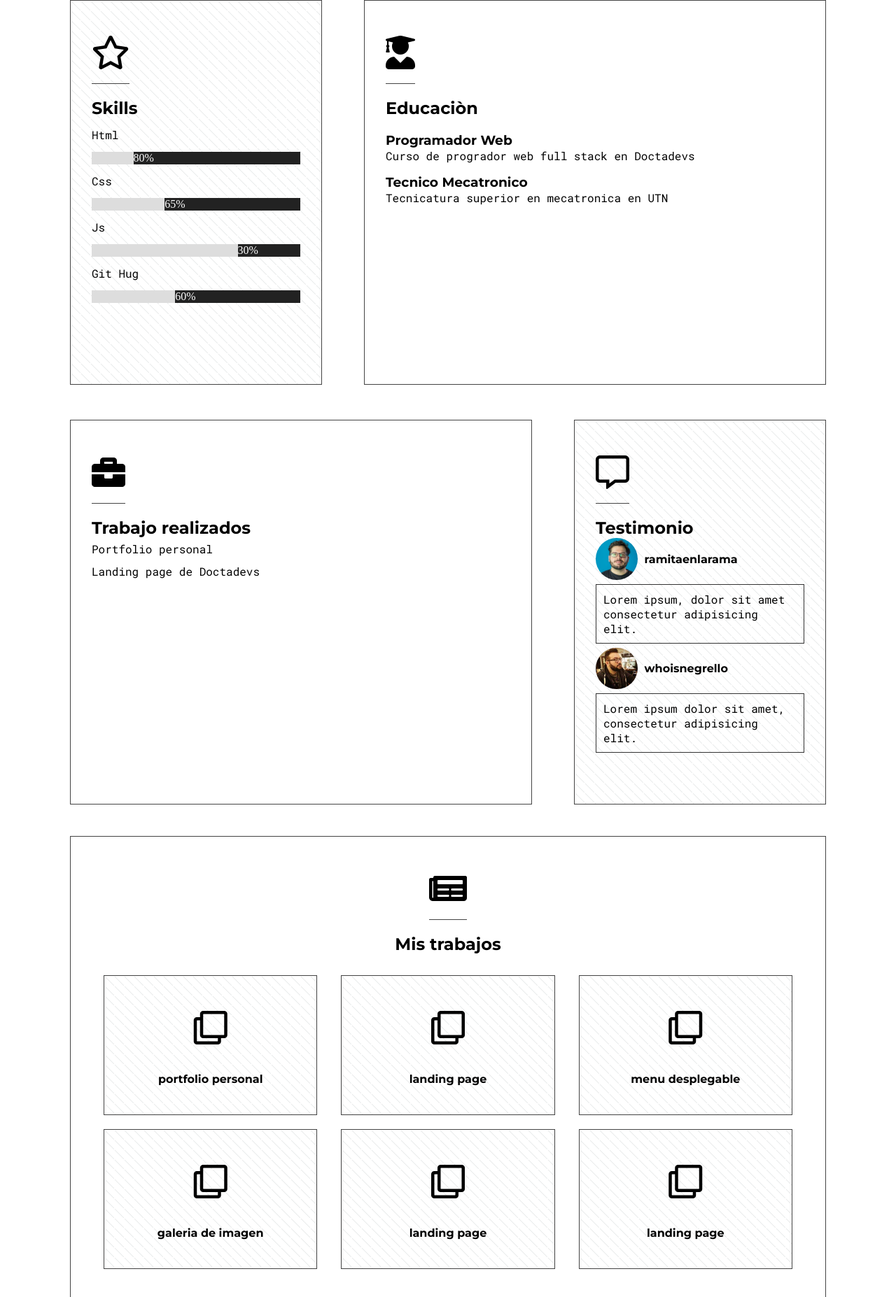
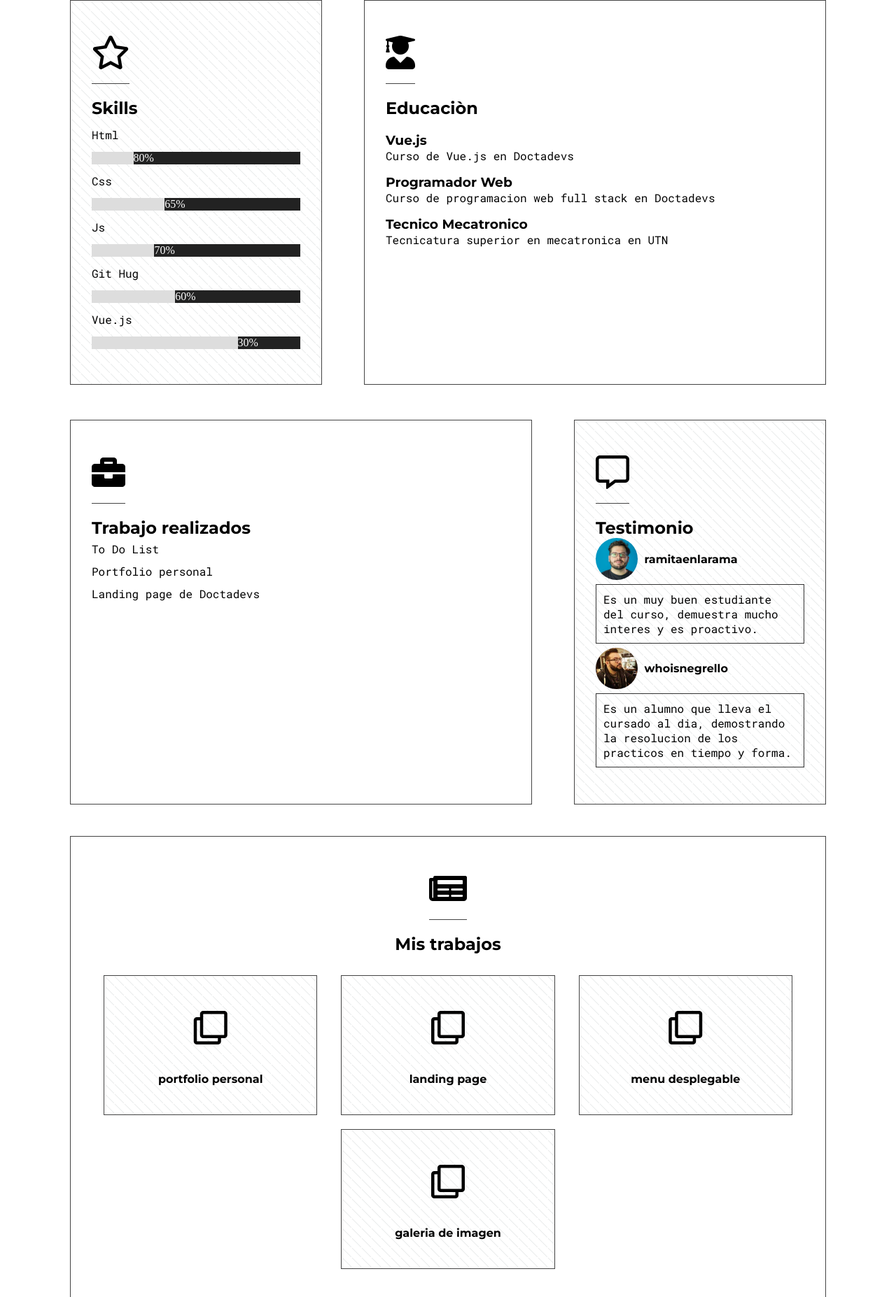
Before and after one commit to Juan-Robledo/portfolio, a plain HTML site: page index.html in a window 1280 px wide. Shown: the part 1025-2879 px from the top of the page at 70% size. Drawn offline with Linux system fonts and the light colour scheme.

Commit message:
se realizo modificaciones en el archivo html

```diff
--- a/assets/css/style.css
+++ b/assets/css/style.css
@@ -193,11 +193,15 @@ i{
     background-color: #222222;
 }
 .js{
-    width: 30%;
+    width: 70%;
     background-color: #222222;
 }
 .git{
     width: 60%;
+    background-color: #222222;
+}
+.vue{
+    width: 30%;
     background-color: #222222;
 }
 
--- a/index.html
+++ b/index.html
@@ -82,20 +82,30 @@
                 </div>
                 <span class="habilidad">Js</span>
                 <div class="container">
-                    <div class="skill js">30%</div>
+                    <div class="skill js">70%</div>
                 </div>
                 <span class="habilidad">Git Hug</span>
                 <div class="container">
                     <div class="skill git">60%</div>
+                </div>
+                <span class="habilidad">Vue.js</span>
+                <div class="container">
+                    <div class="skill vue">30%</div>
                 </div>
             </div>
             <div class="education holder">
                 <i class="fas fa-user-graduate"></i>
                 <h2>Educaciòn</h2>
                 <div>
+                    <h3>Vue.js</h3>
+                    <span>
+                        Curso de Vue.js en Doctadevs
+                    </span>
+                </div>
+                <div>
                     <h3>Programador Web</h3>
                     <span>
-                        Curso de progrador web full stack en Doctadevs
+                        Curso de programacion web full stack en Doctadevs
                     </span>
                 </div>
                 <div>
@@ -111,6 +121,7 @@
                 <i class="fas fa-briefcase"></i>
                 <h2>Trabajo realizados</h2>
                 <div class="realizados">
+                    <span>To Do List</span>
                     <span>Portfolio personal</span>
                     <span>Landing page de Doctadevs</span>
                 </div>
@@ -121,12 +132,12 @@
                 <div class="cristian">
                     <img src="assets/image/ramitaenlarama.jpg" alt="Cristian Ramazin">
                     <h4>ramitaenlarama</h4>
-                    <span>Lorem ipsum, dolor sit amet consectetur adipisicing elit.</span>
+                    <span>Es un muy buen estudiante del curso, demuestra mucho interes y es proactivo.</span>
                 </div>
                 <div class="lucio">
                     <img src="assets/image/whoisnegrello.jpg" alt="Lucio Negrello">
                     <h4>whoisnegrello</h4>
-                    <span>Lorem ipsum dolor sit amet, consectetur adipisicing elit.</span>
+                    <span>Es un alumno que lleva el cursado al dia, demostrando la resolucion de los practicos en tiempo y forma.</span>
                 </div>
             </div>
         </section>
@@ -150,15 +161,6 @@
                     <div class="item texture picture">
                         <i class="far fa-clone"></i>
                         <h4>galeria de imagen</h4>
-                    </div>
-                    <div class="item texture">
-                        <i class="far fa-clone"></i>
-                        <h4>landing page</h4>
-                    </div>
-                    <div class="item texture">
-                        <i class="far fa-clone"></i>
-                        <h4>landing page</h4>
-                    </div>
                 </div>
             </div>
         </section>
@@ -179,7 +181,7 @@
                     </div>
                     <div class="iten texture">
                         <i class="fab fa-git-alt"></i>
-                        <h3>13</h3>
+                        <h3>20</h3>
                         <h3>Repositorios</h3>
                     </div>
                 </div>
```
